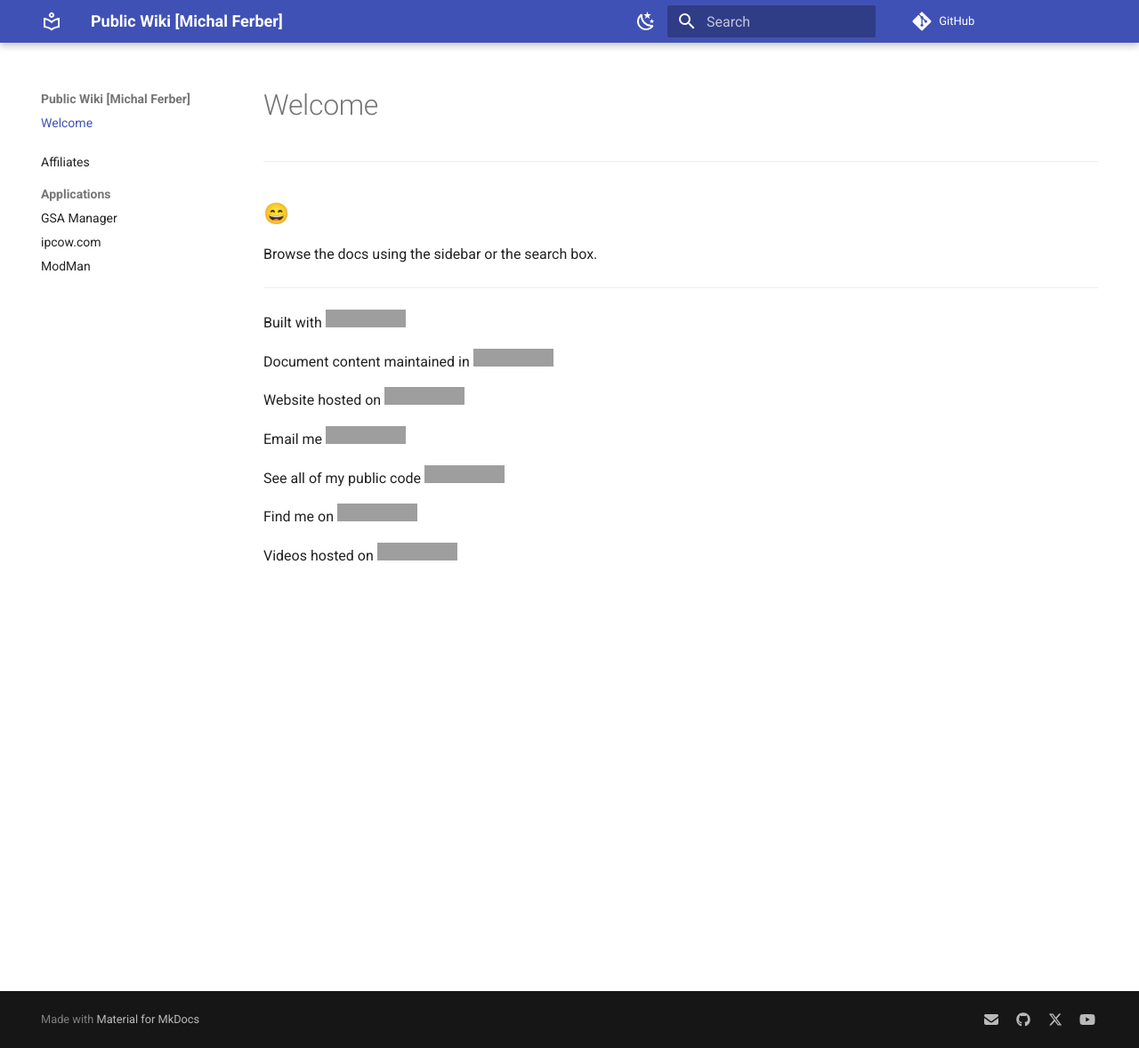
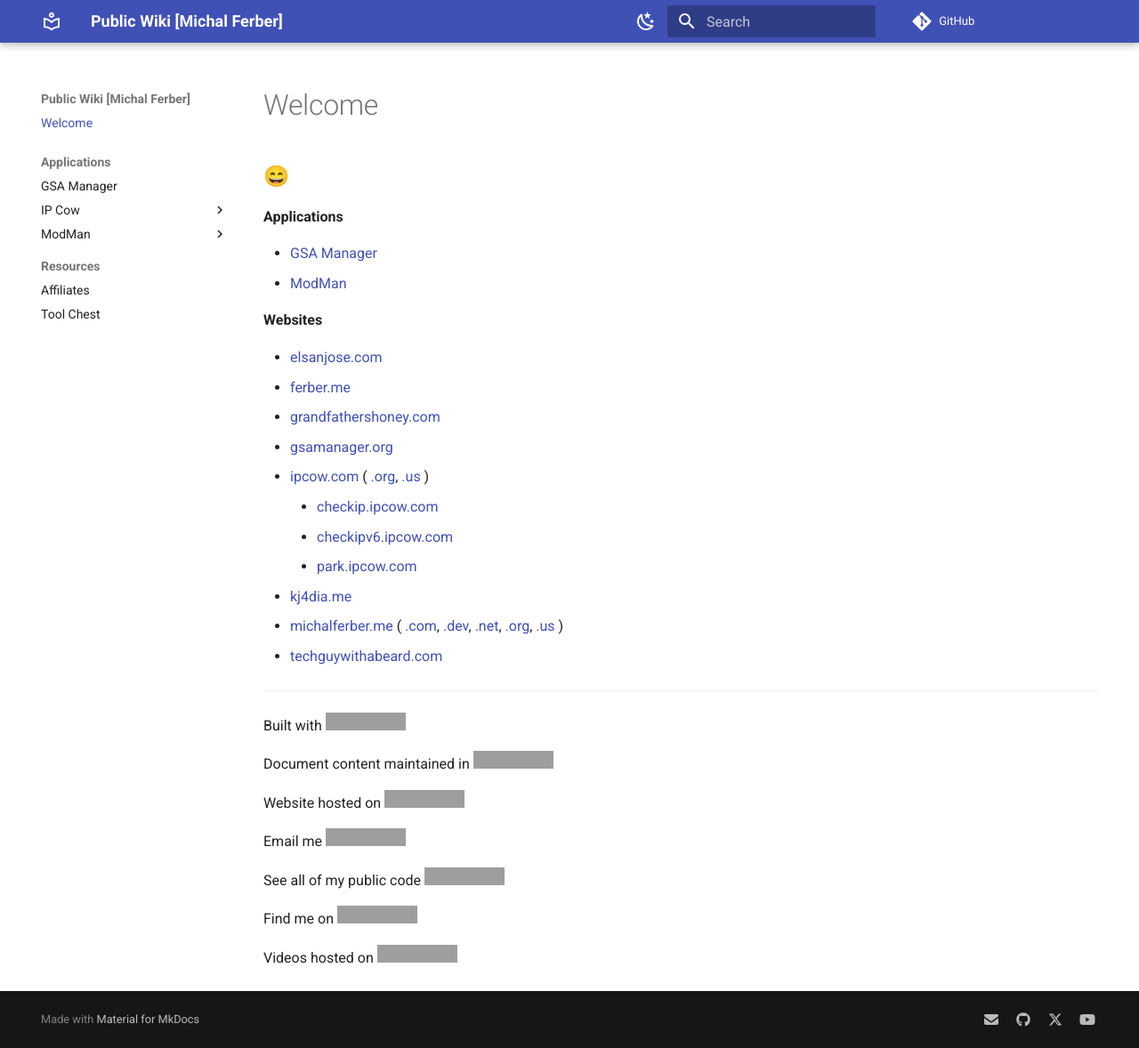
Before and after one commit to MichalAFerber/wiki, an MkDocs documentation site: the page built from docs/index.md, in a window 1280 px wide and 1178 px high, cut to the strip 0-1178 px from the top of the window. Shown: the whole strip at 89% size. Built offline with MkDocs 1.6.1 and Material for MkDocs 9.7.7, drawn with Linux system fonts in a browser that asks for light colours; emoji names are drawn with the system emoji font; grey boxes are pictures that could not be loaded.

Commit message:
Updated docs, and mkdocs.yml

```diff
--- a/docs/index.md
+++ b/docs/index.md
@@ -1,10 +1,25 @@
 # Welcome
-
----
 
 ## :smile:
 
-Browse the docs using the sidebar or the search box.
+**Applications**
+
+- [GSA Manager](https://wiki.michalferber.me/Applications/GSA%20Manager/)
+- [ModMan](https://wiki.michalferber.me/Applications/ModMan/)
+
+**Websites**
+
+- [elsanjose.com](https://elsanjose.com)
+- [ferber.me](https://ferber.me)
+- [grandfathershoney.com](https://grandfathershoney.com)
+- [gsamanager.org](https://gsamanager.org)
+- [ipcow.com](https://ipcow.com) ( [.org](https://ipcow.org), [.us](https://ipcow.us) )
+	- [checkip.ipcow.com](https://checkip.ipcow.com)
+	- [checkipv6.ipcow.com](https://checkipv6.ipcow.com)
+	- [park.ipcow.com](https://park.ipcow.com)
+- [kj4dia.me](https://kj4dia.me)
+- [michalferber.me](https://michalferber.me) ( [.com](https://michalferber.com), [.dev](https://michalferber.dev), [.net](https://michalferber.net), [.org](https://michalferber.org), [.us](https://michalferber.us) )
+- [techguywithabeard.com](https://techguywithabeard.com)
 
 ---
 
--- a/mkdocs.yml
+++ b/mkdocs.yml
@@ -35,14 +35,19 @@
     logo: material/library-outline
 nav:
 - Welcome: index.md
-- Affiliates: Affiliates.md
 - Applications:
   - GSA Manager:
     - GSA Manager: Applications/GSA Manager/index.md
-  - ipcow.com:
-    - IP Cow: Applications/ipcow.com/index.md
+  - IP Cow:
+    - IP Cow: Applications/IP Cow/index.md
+    - IPv4 & IPv6 Address Checker: Applications/IP Cow/checkip.md
+    - IPv6 Address Checker: Applications/IP Cow/checkipv6.md
   - ModMan:
     - ModMan: Applications/ModMan/index.md
+    - User Guide: Applications/ModMan/user-guide.md
+- Resources:
+  - Affiliates: Resources/affiliates.md
+  - Tool Chest: Resources/tool-chest.md
 plugins:
 - search
 - roamlinks
```
Also changed, not shown: docs/Affiliates.md (deleted, +0 -5 lines), docs/Applications/GSA Manager/index.md (+17 -7 lines), docs/Applications/IP Cow/checkip.md (added, +41 -0 lines), docs/Applications/IP Cow/checkipv6.md (added, +31 -0 lines), docs/Applications/IP Cow/index.md (renamed from docs/Applications/ipcow.com/index.md, +3 -5 lines), docs/Applications/ModMan/index.md (+7 -81 lines), docs/Applications/ModMan/user-guide.md (added, +75 -0 lines), docs/Resources/affiliates.md (added, +1 -0 lines), docs/Resources/tool-chest.md (added, +1 -0 lines), docs/assets/attachments/Websites/ipcow.com/ipcow.png (renamed from docs/assets/attachments/Applications/ipcow.com/ipcow.png).
